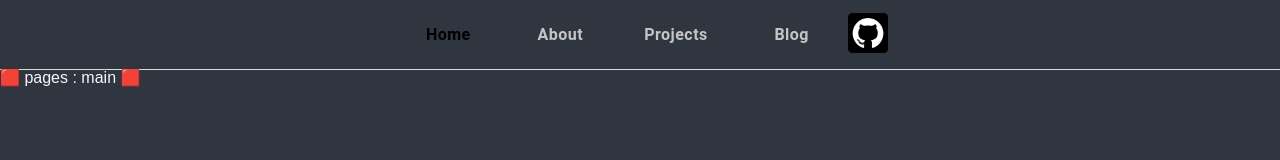
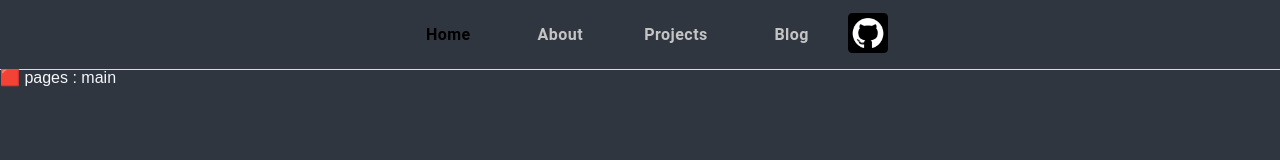
Before and after one commit to LIM-HYUN-JEONG/LIM-HYUN-JEONG, a Next.js app: page / in a window 1280 px wide. Shown: the top 160 px of the page. Built offline with nearby package versions, Linux system fonts and the light colour scheme.

Commit message:
feat: Delete loaging file, Modi layout

```diff
--- a/package.json
+++ b/package.json
@@ -12,12 +12,16 @@
     "@emotion/react": "^11.11.1",
     "@emotion/styled": "^11.11.0",
     "@mui/material": "^5.14.18",
+    "@react-three/drei": "^9.88.17",
+    "@react-three/fiber": "^8.15.11",
     "@types/styled-components": "^5.1.30",
     "next": "14.0.2",
     "react": "^18",
     "react-dom": "^18",
     "styled-components": "^6.1.1",
-    "styled-reset": "^4.5.1"
+    "styled-reset": "^4.5.1",
+    "three": "^0.158.0",
+    "three-stdlib": "^2.28.7"
   },
   "devDependencies": {
     "@types/node": "^20",
--- a/src/app/(route)/about/loading.tsx
+++ /dev/null
@@ -1,4 +0,0 @@
-export default function Loading() {
-  // You can add any UI inside Loading, including a Skeleton. <LoadingSkeleton />
-  return <>로딩중</>;
-}
--- a/src/app/(route)/blog/loading.tsx
+++ /dev/null
@@ -1,4 +0,0 @@
-export default function Loading() {
-  // You can add any UI inside Loading, including a Skeleton. <LoadingSkeleton />
-  return <>로딩중</>;
-}
--- a/src/app/(route)/blog/page.tsx
+++ b/src/app/(route)/blog/page.tsx
@@ -1,16 +1,19 @@
 'use client';
+import { Suspense } from 'react';
 import PageHeader from '../../_components/pageHeader';
 import BlogWrap from './blogWrap';
 
 export default function Page() {
   return (
     <main className="blog">
+      <Suspense fallback={null}>
         <PageHeader titleBg="Blog">
           My <span className="point">Blog</span>
         </PageHeader>
         <section>
           <BlogWrap />
         </section>
+      </Suspense>
     </main>
   );
 }
--- a/src/app/(route)/projectDetail/loading.tsx
+++ /dev/null
@@ -1,4 +0,0 @@
-export default function Loading() {
-  // You can add any UI inside Loading, including a Skeleton. <LoadingSkeleton />
-  return <>로딩중</>;
-}
--- a/src/app/(route)/projectDetail/page.tsx
+++ b/src/app/(route)/projectDetail/page.tsx
@@ -1,5 +1,6 @@
 'use client';
 
+import { Suspense } from 'react';
 import PageHeader from '../../_components/pageHeader';
 import data from '../../assets/data/portfoilodata';
 import DetailWrap from './detailWrap';
@@ -12,12 +13,14 @@ export default function Page(match: any) {
 
   return (
     <main>
+      <Suspense fallback={null}>
         <PageHeader titleBg="projects">
           It&#39;s <span className="point">{match.params.name}</span>
         </PageHeader>
         <section>
           <DetailWrap project={portfolioInfo[0]} />
         </section>
+      </Suspense>
     </main>
   );
 }
--- a/src/app/(route)/projects/loading.tsx
+++ /dev/null
@@ -1,4 +0,0 @@
-export default function Loading() {
-  // You can add any UI inside Loading, including a Skeleton. <LoadingSkeleton />
-  return <>로딩중</>;
-}
--- a/src/app/layout.tsx
+++ b/src/app/layout.tsx
@@ -18,13 +18,17 @@ export default function RootLayout({ children }: { children: React.ReactNode })
 
   return (
     <html lang="en">
+      <head></head>
+
+      <body>
         {hasMounted && (
           <ThemeProvider theme={theme}>
             <GlobalStyle />
             <Header />
+            {children}
           </ThemeProvider>
         )}
-      <body>{children}</body>
+      </body>
     </html>
   );
 }
--- a/src/app/page.tsx
+++ b/src/app/page.tsx
@@ -1,10 +1,14 @@
 //메인페이지!
-import React from 'react';
+'use client';
+
+import React, { Suspense } from 'react';
 // `app/page.tsx` is the UI for the `/` URL
 export default function Home() {
   return (
-    <div>
-      <div>🟥 pages : main 🟥</div>
-    </div>
+    <Suspense fallback={null}>
+      <div>
+        <div>🟥 pages : main </div>
+      </div>
+    </Suspense>
   );
 }
```
Also changed, not shown: 2 other files (tests, documents, lock files or other folders). Lines whose indentation alone changed are shown as unchanged.
